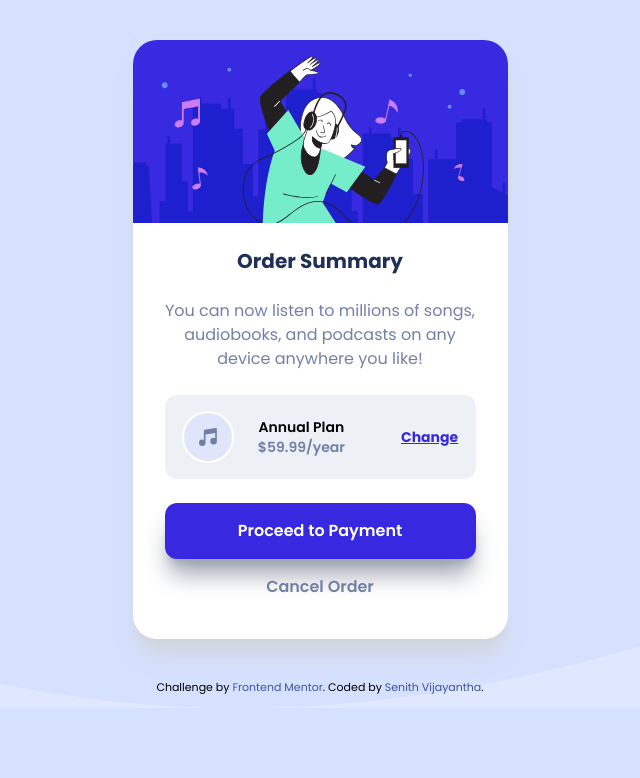
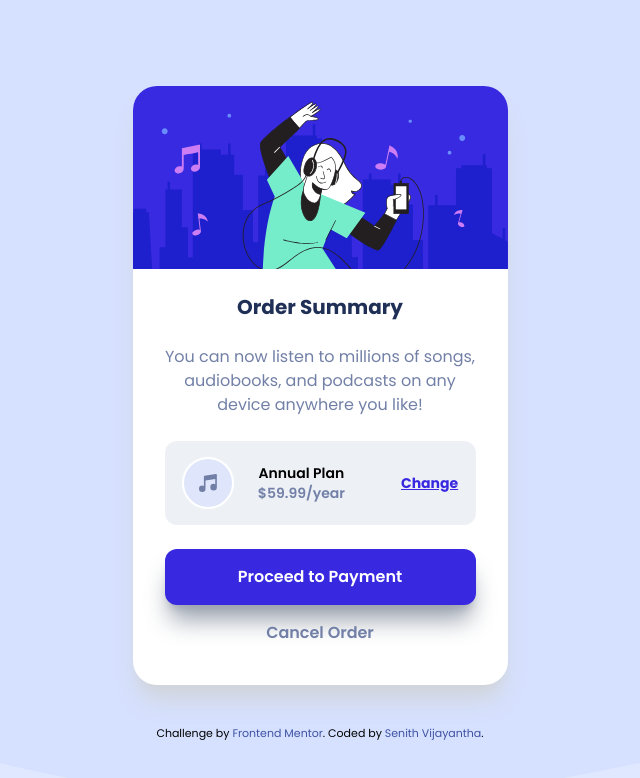
Before and after one commit to SenithVijayantha/order-summary-component, a website: page src/index.html in a window 1280 px wide. Shown: the whole page, without its empty margins (320-960 px from the left). Drawn offline with Linux system fonts and the light colour scheme.

Commit message:
Add margin and padding to body, remove background image repeat

```diff
--- a/src/index.html
+++ b/src/index.html
@@ -1,8 +1,10 @@
 <!DOCTYPE html>
 <html lang="en">
+
 <head>
   <meta charset="UTF-8">
-  <meta name="viewport" content="width=device-width, initial-scale=1.0"> <!-- displays site properly based on user's device -->
+  <meta name="viewport" content="width=device-width, initial-scale=1.0">
+  <!-- displays site properly based on user's device -->
 
   <link rel="icon" type="image/png" sizes="32x32" href="./images/favicon-32x32.png">
   <link href="./output.css" rel="stylesheet">
@@ -11,12 +13,19 @@
 
   <!-- Feel free to remove these styles or customise in your own stylesheet 👍 -->
   <style>
-    .attribution { font-size: 11px; text-align: center; }
-    .attribution a { color: hsl(228, 45%, 44%); }
+    .attribution {
+      font-size: 11px;
+      text-align: center;
+    }
+
+    .attribution a {
+      color: hsl(228, 45%, 44%);
+    }
   </style>
 </head>
-<body class="bg-custom-pale-blue bg-mobile-pattern bg-cover sm:bg-desktop-pattern">
-  <div class="container bg-white mx-auto m-10 max-w-[375px] rounded-3xl text-base shadow-gray-300 shadow-xl">
+
+<body class="bg-custom-pale-blue bg-mobile-pattern bg-cover px-5 sm:bg-desktop-pattern sm:bg-no-repeat flex flex-col items-center justify-center h-screen">
+  <div class="container bg-white mx-auto my-10 max-w-[375px] rounded-3xl text-base shadow-gray-300 shadow-xl">
     <div class="">
       <img src="../images/illustration-hero.svg" alt="" class="bg-cover rounded-t-3xl">
     </div>
@@ -25,8 +34,9 @@
         <h1 class="font-bold text-xl text-custom-dark-blue">Order Summary</h1>
       </div>
 
-        <p class="text-center text-custom-desaturated-blue leading-6">You can now listen to millions of songs, audiobooks, and podcasts on any
-          device anywhere you like!</p>
+      <p class="text-center text-custom-desaturated-blue leading-6">You can now listen to millions of songs,
+        audiobooks, and podcasts on any
+        device anywhere you like!</p>
 
       <div class="flex gap-14 items-center justify-center bg-slate-200 bg-opacity-60 w-full py-4 rounded-xl">
         <div class="flex gap-6 items-center">
@@ -41,7 +51,9 @@
         </div>
       </div>
       <div class="">
-        <button class="bg-custom-bright-blue text-white hover:bg-custom-dark-blue w-full py-4 font-semibold rounded-xl shadow-gray-400 shadow-xl transition-colors duration-300 ease-in-out">Proceed to Payment</button>
+        <button
+          class="bg-custom-bright-blue text-white hover:bg-custom-dark-blue w-full py-4 font-semibold rounded-xl shadow-gray-400 shadow-xl transition-colors duration-300 ease-in-out">Proceed
+          to Payment</button>
         <button class="font-semibold text-custom-desaturated-blue w-full py-4">Cancel Order</button>
       </div>
     </div>
@@ -52,4 +64,5 @@
     Coded by <a href="https://social-contact-card.netlify.app/" target="_blank">Senith Vijayantha</a>.
   </div>
 </body>
+
 </html>
--- a/tailwind.config.js
+++ b/tailwind.config.js
@@ -3,12 +3,12 @@ module.exports = {
   content: ["./src/*.{html,js}"],
   theme: {
     screens: {
-      xs: "480px",
-      sm: "640px",
-      md: "768px",
-      lg: "1024px",
-      xl: "1280px",
-      "2xl": "1536px",
+      'xs': "480px",
+      'sm': "640px",
+      'md': "768px",
+      'lg': "1024px",
+      'xl': "1280px",
+      '2xl': "1536px",
     },
     extend: {
       fontFamily: {
```
Also changed, not shown: src/output.css.
